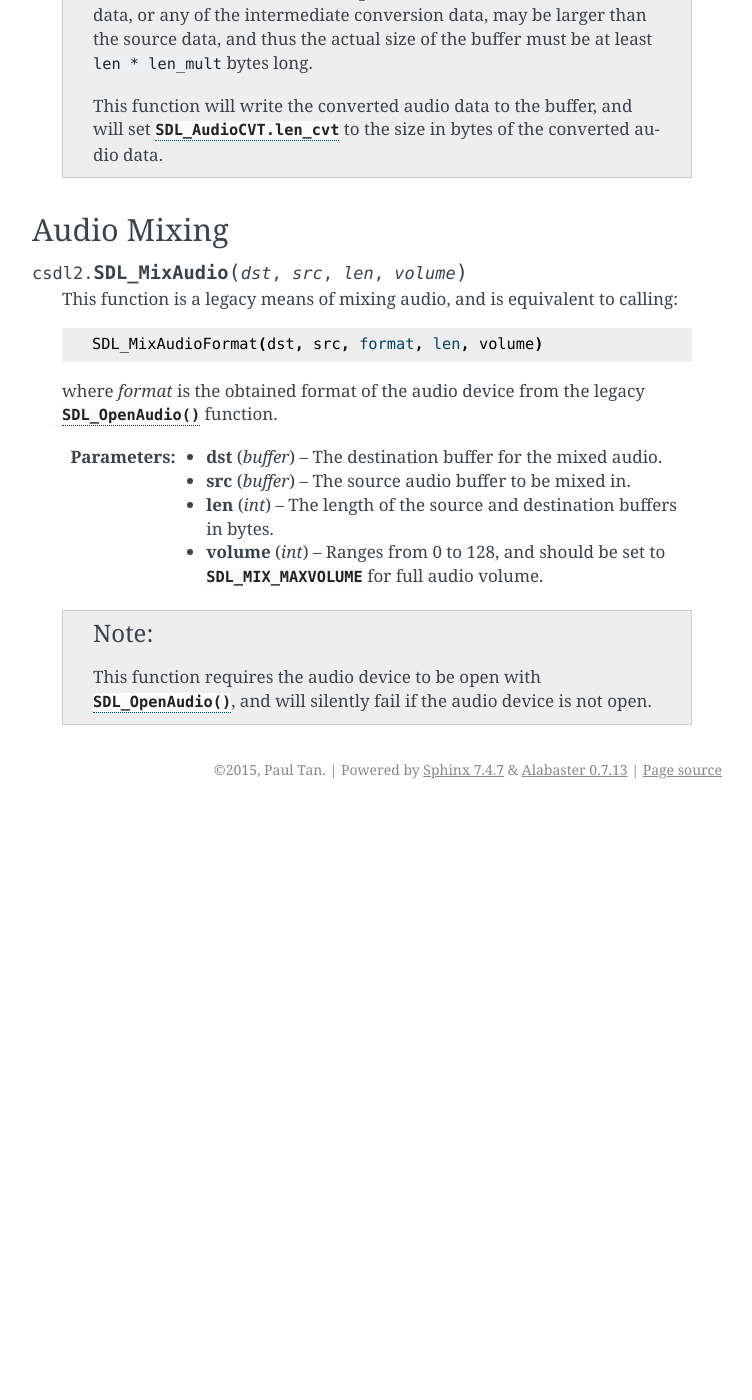
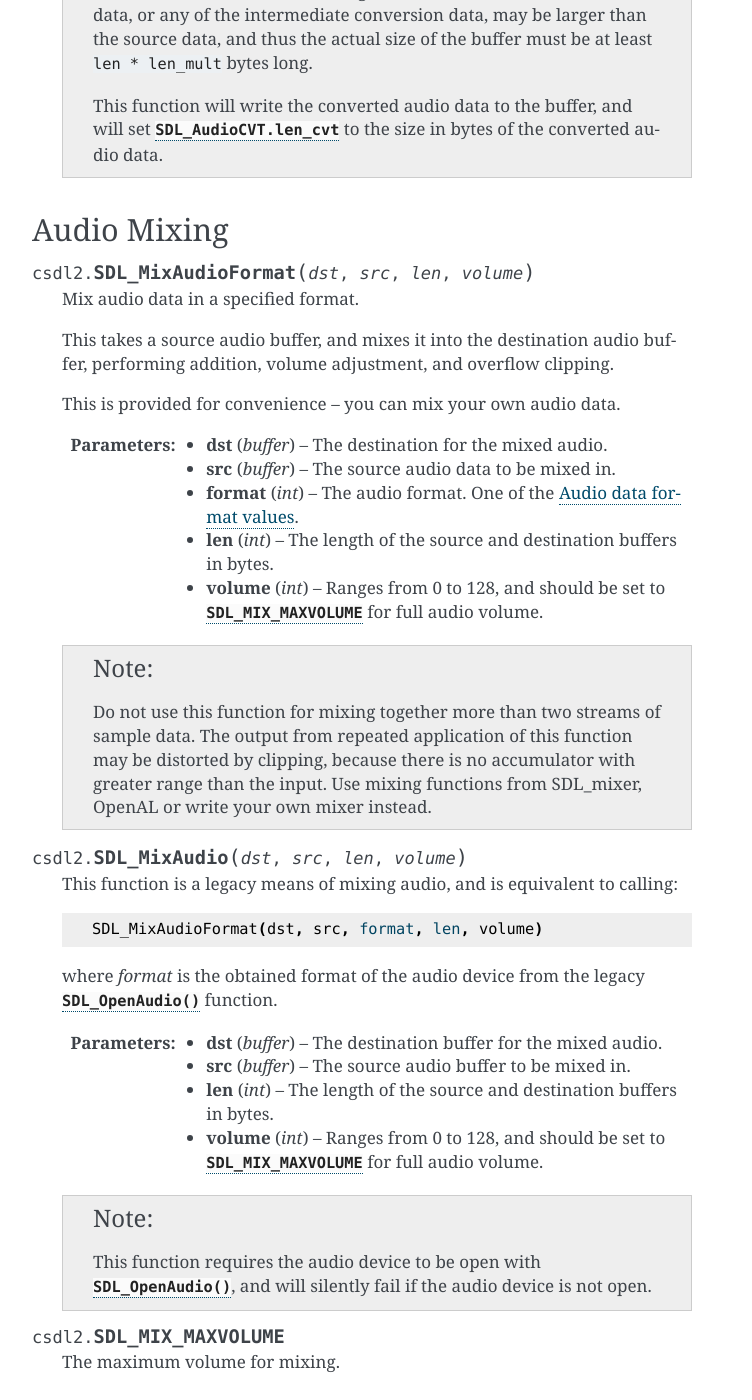
Before and after one commit to pyokagan/pycsdl2, a Sphinx documentation site: the page built from docs/api/audio.rst, in a window 1280 px wide and 1400 px high, scrolled down 13955 px. Shown: the whole window, without its empty margins (388-1140 px from the left). Built offline with Sphinx 7.4.7, drawn with Linux system fonts in a browser that asks for light colours; before the commit the page ends 14764 px from its top, so only the background shows below that; some of the changed text lies outside the part shown.

Commit message:
audio: implement SDL_MixAudioFormat()

```diff
--- a/docs/api/audio.rst
+++ b/docs/api/audio.rst
@@ -706,6 +706,33 @@ Audio data conversion is done in 3 steps:
 
 Audio Mixing
 ------------
+.. function:: SDL_MixAudioFormat(dst, src, len, volume)
+
+   Mix audio data in a specified format.
+
+   This takes a source audio buffer, and mixes it into the destination audio
+   buffer, performing addition, volume adjustment, and overflow clipping.
+
+   This is provided for convenience -- you can mix your own audio data.
+
+   :param dst: The destination for the mixed audio.
+   :type dst: buffer
+   :param src: The source audio data to be mixed in.
+   :type src: buffer
+   :param int format: The audio format. One of the
+                      :ref:`audio-data-format-values`.
+   :param int len: The length of the source and destination buffers in bytes.
+   :param int volume: Ranges from 0 to 128, and should be set to
+                      :const:`SDL_MIX_MAXVOLUME` for full audio volume.
+
+   .. note::
+
+      Do not use this function for mixing together more than two streams of
+      sample data. The output from repeated application of this function may be
+      distorted by clipping, because there is no accumulator with greater range
+      than the input. Use mixing functions from SDL_mixer, OpenAL or write your
+      own mixer instead.
+
 .. function:: SDL_MixAudio(dst, src, len, volume)
 
    This function is a legacy means of mixing audio, and is equivalent to
@@ -729,3 +756,7 @@ Audio Mixing
       This function requires the audio device to be open with
       :func:`SDL_OpenAudio`, and will silently fail if the audio device is not
       open.
+
+.. data:: SDL_MIX_MAXVOLUME
+
+   The maximum volume for mixing.
```
Also changed, not shown: 3 other files.
